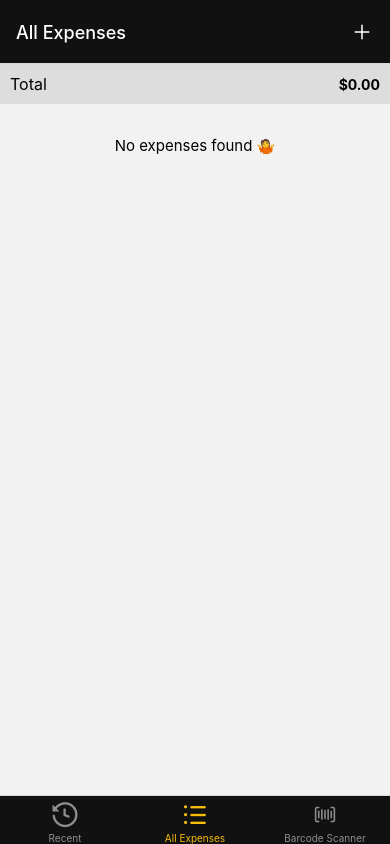
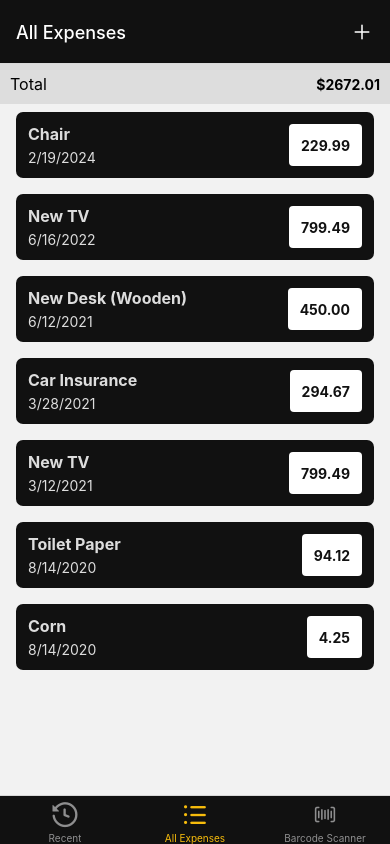
Before and after one commit to dtlnv/rn-expenses-app, a React Native app: screen /AllExpenses in a window 390 px wide. Built offline with nearby package versions, Linux system fonts and the light colour scheme.

Commit message:
Update readme.md, dummy-data.js, BarCodeScanner.screen.js, ManageExpense.screen.js, expenses-context.js, and barcode.util.js

```diff
--- a/src/constants/dummy-data.js
+++ b/src/constants/dummy-data.js
@@ -25,51 +25,21 @@ export const DUMMY_EXPENSES = [
   },
   {
     id: 'e5',
-    description: 'Toilet Paper',
-    price: 94.12,
+    description: 'Corn',
+    price: 4.25,
     date: new Date(2020, 7, 14),
   },
   {
     id: 'e6',
     description: 'New TV',
     price: 799.49,
-    date: new Date(2021, 2, 12),
+    date: new Date(2022, 5, 16),
   },
   {
     id: 'e7',
-    description: 'Car Insurance',
-    price: 294.67,
-    date: new Date(2021, 2, 28),
-  },
-  {
-    id: 'e8',
-    description: 'New Desk (Wooden)',
-    price: 450,
-    date: new Date(2021, 5, 12),
-  },
-  {
-    id: 'e9',
-    description: 'Toilet Paper',
-    price: 94.12,
-    date: new Date(2020, 7, 14),
-  },
-  {
-    id: 'e10',
-    description: 'New TV',
-    price: 799.49,
-    date: new Date(2021, 2, 12),
-  },
-  {
-    id: 'e11',
-    description: 'Car Insurance',
-    price: 294.67,
-    date: new Date(2021, 2, 28),
-  },
-  {
-    id: 'e12',
-    description: 'New Desk (Wooden)',
-    price: 450,
-    date: new Date(2021, 5, 12),
+    description: 'Chair',
+    price: 229.99,
+    date: new Date(2024, 1, 19),
   },
 ];
 
--- a/src/screens/BarCodeScanner.screen.js
+++ b/src/screens/BarCodeScanner.screen.js
@@ -62,8 +62,6 @@ export default function BarCodeScannerScreen({ navigation }) {
     }
   }
 
-  // handleBarCodeScanned({ data: '0016571951603' });
-
   return (
     <View style={styles.container}>
       <Camera
--- a/src/screens/ManageExpense.screen.js
+++ b/src/screens/ManageExpense.screen.js
@@ -27,7 +27,7 @@ export default function ManageExpense({ navigation, route }) {
       return;
     }
     if (isEditMode) {
-      expensesContext.updateExpense(expense.id, { description, price, date: new Date() });
+      expensesContext.updateExpense(expense.id, { description, price });
     } else {
       expensesContext.addExpense({ description, price });
     }
@@ -60,13 +60,7 @@ export default function ManageExpense({ navigation, route }) {
           onChangeText={setDescription}
           autoFocus
         />
-        <Input
-          label='Price'
-          placeholder='Add an price here...'
-          value={price}
-          onChangeText={setPrice}
-          keyboardType='numeric'
-        />
+        <Input label='Price' placeholder='Add an price here...' value={price} onChangeText={setPrice} keyboardType='numeric' />
       </View>
       <View style={styles.buttonRow}>
         <IconButton type='secondary' onPress={cancelHandler}>
--- a/src/store/expenses-context.js
+++ b/src/store/expenses-context.js
@@ -28,7 +28,6 @@ function expensesReduser(state, action) {
         ...state[expenseIndex],
         description: action.payload.description,
         price: Number(action.payload.price),
-        date: action.payload.date,
       };
       const updatedExpenses = [...state];
       updatedExpenses[expenseIndex] = updatedExpense;
@@ -39,7 +38,7 @@ function expensesReduser(state, action) {
 }
 
 export function ExpensesContextProvider({ children }) {
-  const [state, dispatch] = useReducer(expensesReduser, []);
+  const [state, dispatch] = useReducer(expensesReduser, [...DUMMY_EXPENSES]);
 
   function addExpense(expense) {
     dispatch({ type: 'ADD', payload: expense });
--- a/src/utils/barcode.util.js
+++ b/src/utils/barcode.util.js
@@ -1,13 +1,11 @@
 import { DUMMY_BARCODE_DATA } from '../constants/dummy-data';
 
 export async function fetchProductData(barcode) {
-  // https://api.barcodelookup.com/v3/products?barcode=0016571951603&formatted=y&key=8ehoq4rqxzguuqfg26fui9njiv642t
-  const url = `https://jsonplaceholder.typicode.com/posts/1/comments`;
+  const url = `https://api.barcodelookup.com/v3/products?barcode=${barcode}&formatted=y&key=8ehoq4rqxzguuqfg26fui9njiv642t`;
   try {
-    // const response = await fetch(url);
-    // const data = await response.json();
-    // console.log('data', data);
-    return DUMMY_BARCODE_DATA;
+    const response = await fetch(url);
+    const data = await response.json();
+    return data;
   } catch (error) {
     return DUMMY_BARCODE_DATA;
   }
```
Also changed, not shown: 2 other files (tests, documents, lock files or other folders).
